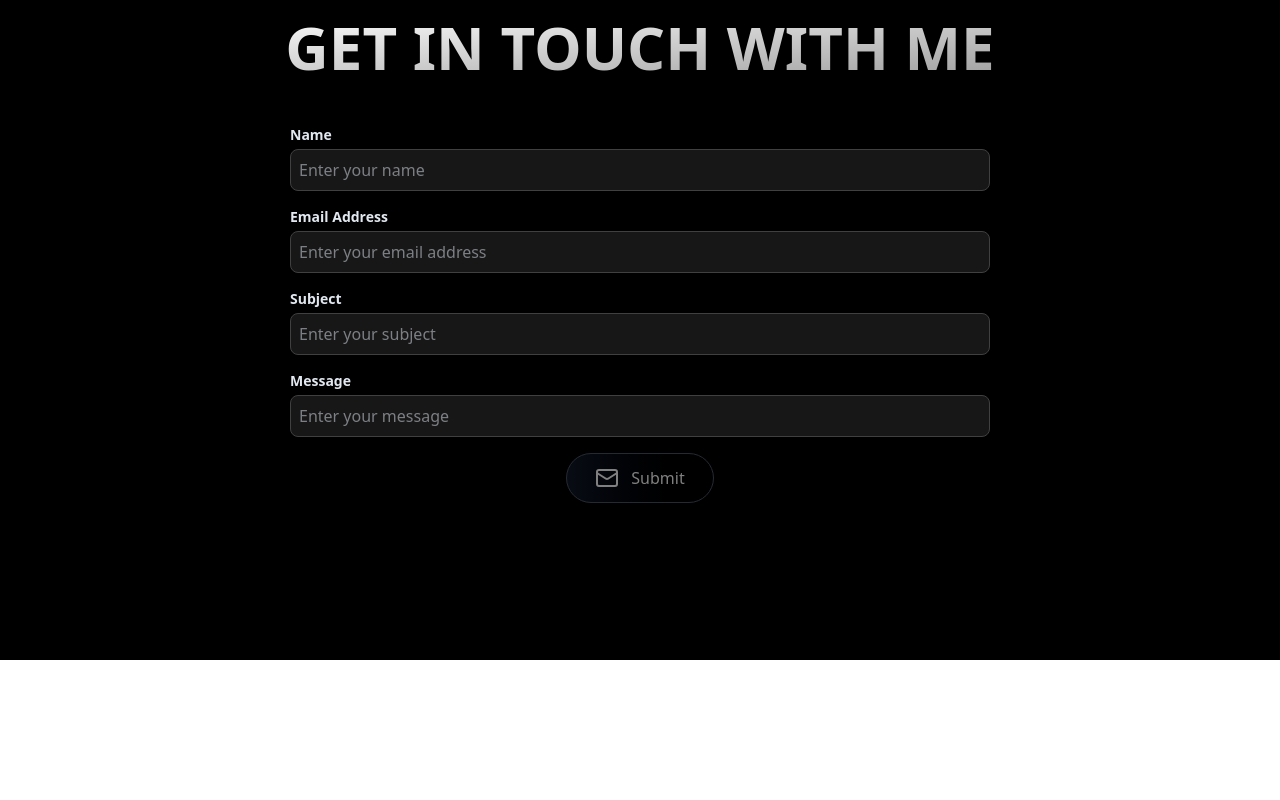
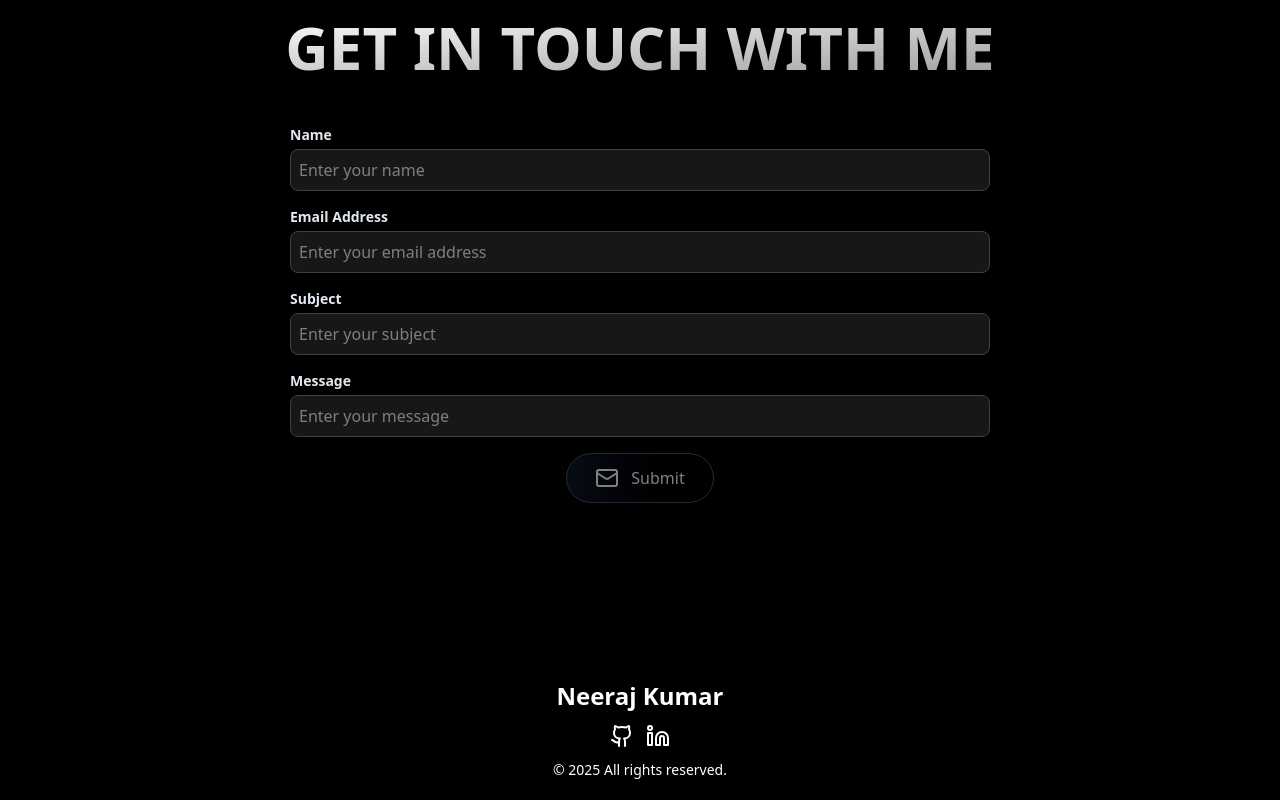
Before and after one commit to neerajkumar002/myPortfolio, a React (Vite) app: page / in a window 1280 px wide. Shown: the part 3340-4140 px from the top of the page. Before the commit the page ends 4000 px from the top, so only its background shows below. Built offline with nearby package versions, Linux system fonts and the light colour scheme.

Commit message:
add footer

```diff
--- a/src/App.jsx
+++ b/src/App.jsx
@@ -4,6 +4,7 @@ import Project from "./components/Project/Project";
 import Skills from "./components/Skills/Skills";
 import Experience from "./components/Experience/Experience";
 import Contact from "./components/Contact/Contact";
+import Footer from "./components/Footer/footer";
 function App() {
   return (
     <div className="w-full min-h-screen bg-black text-white  ">
@@ -13,6 +14,7 @@ function App() {
       <Skills />
       <Experience />
       <Contact />
+      <Footer />
     </div>
   );
 }
--- a/src/components/Footer/Footer.jsx
+++ b/src/components/Footer/Footer.jsx
@@ -1,5 +1,5 @@
 import { GithubIcon, LinkedinIcon } from "lucide-react";
-import React from "react";
+
 
 const Footer = () => {
   return (
```
